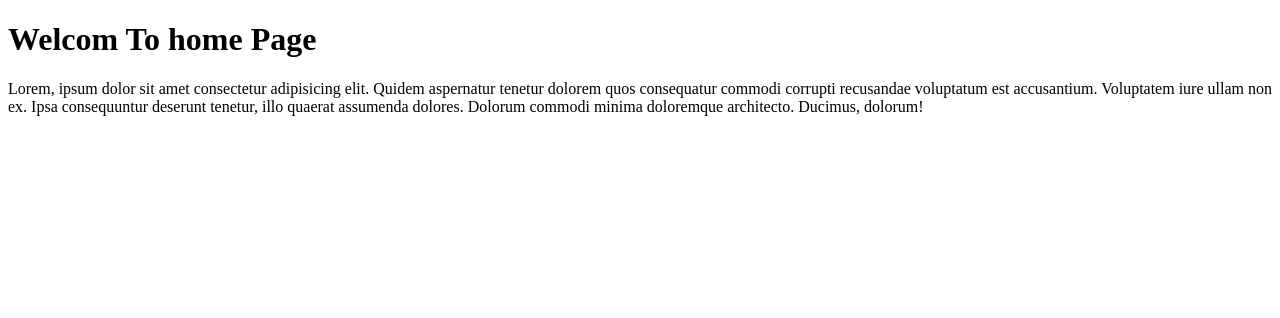
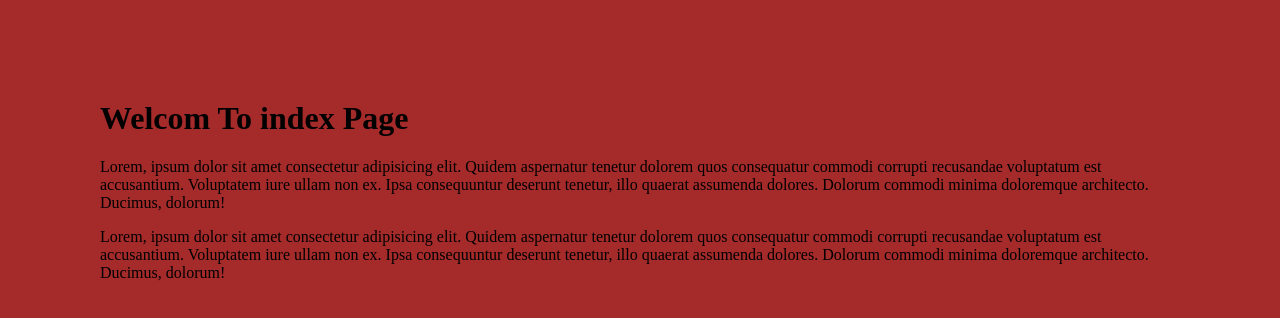
Before and after one commit to mta-8713/project, a plain HTML site: page index.html in a window 1280 px wide. Drawn offline with Linux system fonts and the light colour scheme.

Commit message:
Change Project

```diff
--- a/css/style.css
+++ b/css/style.css
@@ -0,0 +1,4 @@
+body{
+    background-color: brown;
+    margin: 100px;
+}
--- a/index.html
+++ b/index.html
@@ -4,10 +4,14 @@
     <meta charset="UTF-8">
     <meta name="viewport" content="width=device-width, initial-scale=1.0">
     <title>index</title>
+    <link rel="stylesheet" href="./css/style.css">
 </head>
 <body>
-    <h1>Welcom To home Page</h1>
+    <h1>Welcom To index Page</h1>
 
+    <p>Lorem, ipsum dolor sit amet consectetur adipisicing elit. Quidem aspernatur tenetur dolorem quos consequatur commodi corrupti recusandae voluptatum est accusantium. Voluptatem iure ullam non ex. Ipsa consequuntur deserunt tenetur, illo quaerat assumenda dolores.
+        Dolorum commodi minima doloremque architecto. Ducimus, dolorum!
+    </p>
     <p>Lorem, ipsum dolor sit amet consectetur adipisicing elit. Quidem aspernatur tenetur dolorem quos consequatur commodi corrupti recusandae voluptatum est accusantium. Voluptatem iure ullam non ex. Ipsa consequuntur deserunt tenetur, illo quaerat assumenda dolores.
         Dolorum commodi minima doloremque architecto. Ducimus, dolorum!
     </p>
```
